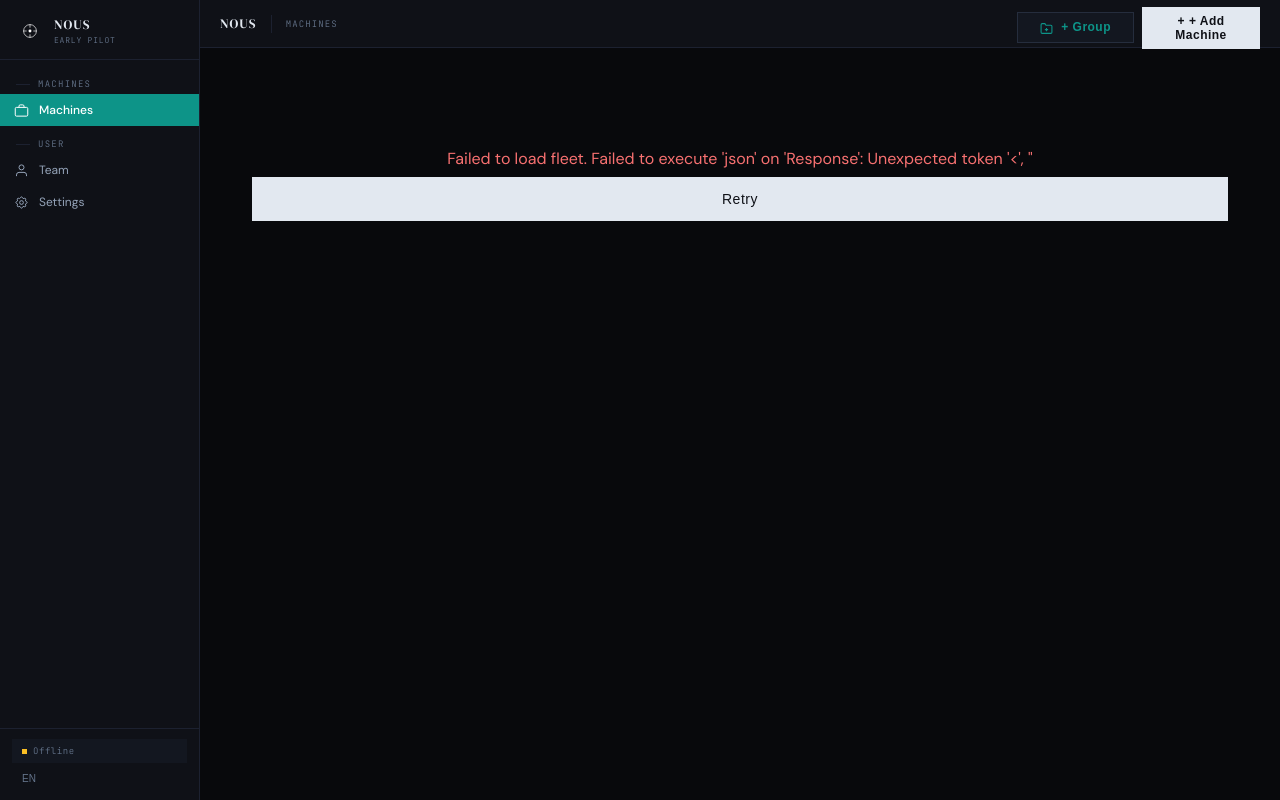
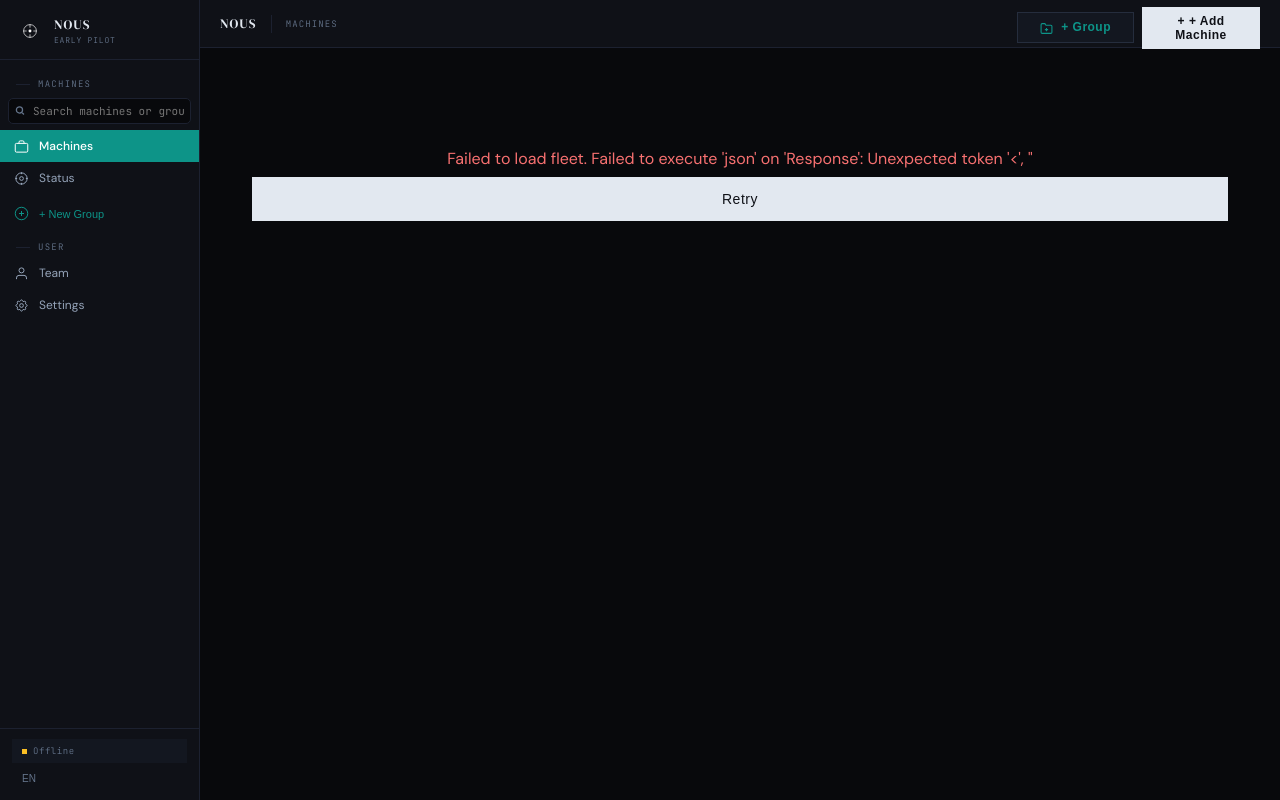
Before and after one commit to CYPHr007/PILAR, a Flask app: template templates/dashboard_main.html in a window 1280 px wide. Run offline with Flask 3, Linux system fonts and the light colour scheme; the template is opened without the code that fills it, so the values that code supplies are empty; data comes from the database, SQL or seed files in the repository; some libraries are stand-ins or nearby versions.

Commit message:
Restore search bar, Status, machine tree, + New Group in dashboard_main sidebar
Co-Authored-By: Claude Sonnet 4.6 <noreply@anthropic.com>

```diff
--- a/templates/dashboard_main.html
+++ b/templates/dashboard_main.html
@@ -531,10 +531,26 @@ document.addEventListener('DOMContentLoaded',function(){applyLang();});
   </div>
   <nav class="sidebar-nav" id="sidebarNav">
     <div class="sidebar-section" data-i18n="nav_section_machines">Machines</div>
+    <!-- Search bar -->
+    <div style="padding:4px 8px 6px;">
+      <div style="position:relative;">
+        <svg viewBox="0 0 16 16" fill="none" stroke="currentColor" stroke-width="1.8" style="position:absolute;left:7px;top:50%;transform:translateY(-50%);width:11px;height:11px;color:var(--g3);pointer-events:none"><circle cx="6.5" cy="6.5" r="4.5"/><path d="M10.5 10.5l2.5 2.5"/></svg>
+        <input id="sb-search" type="text" placeholder="Search machines or groups…" oninput="_sbSearchQuery=this.value.trim().toLowerCase();_applySearchFilter()" autocomplete="off" style="width:100%;box-sizing:border-box;background:var(--bg);border:1px solid var(--border);border-radius:5px;padding:5px 6px 5px 24px;color:var(--text);font-size:11px;outline:none;font-family:var(--mono);">
+      </div>
+    </div>
     <a href="/machines" class="ni on">
       <svg viewBox="0 0 24 24" fill="none" stroke="currentColor" stroke-width="1.8"><rect x="2" y="7" width="20" height="14" rx="2"/><path d="M16 7V5a2 2 0 00-2-2h-4a2 2 0 00-2 2v2"/></svg>
       <span class="ni-label" data-i18n="nav_machines">Machines</span>
     </a>
+    <a href="/fleet" class="ni">
+      <svg viewBox="0 0 24 24" fill="none" stroke="currentColor" stroke-width="1.8"><circle cx="12" cy="12" r="3"/><path d="M2 12h3M19 12h3M12 2v3M12 19v3"/><circle cx="12" cy="12" r="9"/></svg>
+      <span class="ni-label">Status</span>
+    </a>
+    <div id="sidebarDeskTree" style="padding:0 0 4px 0"></div>
+    <button class="ni" onclick="openGroupWizard()" style="color:var(--teal-light);font-size:11px" title="Create a new group">
+      <svg viewBox="0 0 24 24" fill="none" stroke="currentColor" stroke-width="1.8"><circle cx="12" cy="12" r="10"/><line x1="12" y1="8" x2="12" y2="16"/><line x1="8" y1="12" x2="16" y2="12"/></svg>
+      <span class="ni-label">+ New Group</span>
+    </button>
     <div class="sidebar-section" data-i18n="nav_section_user">User</div>
     <a href="/account" class="ni">
       <svg viewBox="0 0 24 24" fill="none" stroke="currentColor" stroke-width="1.8"><path d="M20 21v-2a4 4 0 00-4-4H8a4 4 0 00-4 4v2"/><circle cx="12" cy="7" r="4"/></svg>
```
